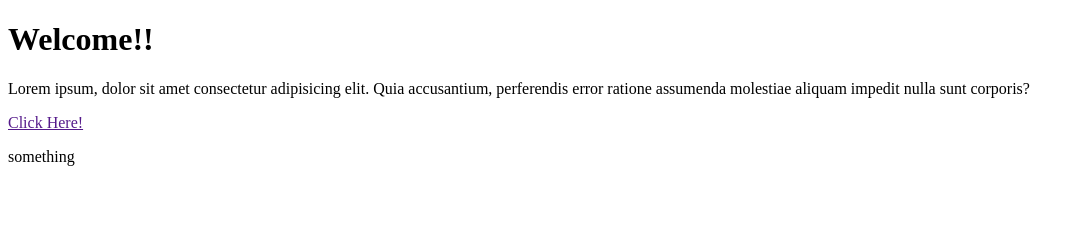
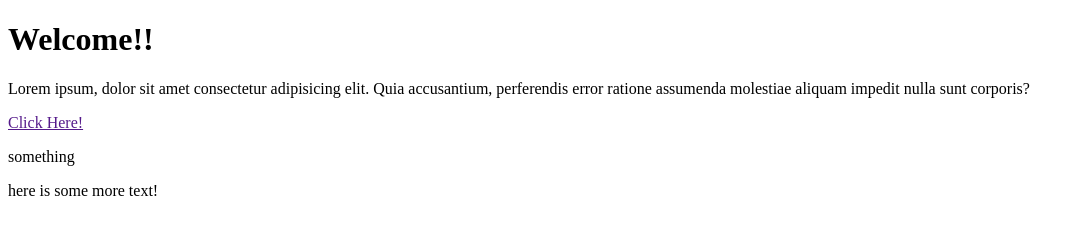
Before and after one commit to EstherEdell/shiny-couscous, a plain HTML site: page index.html in a window 1280 px wide. Shown: the whole page, without its empty margins (0-1084 px from the left). Drawn offline with Linux system fonts and the light colour scheme.

Commit message:
added some text

```diff
--- a/index.html
+++ b/index.html
@@ -11,5 +11,7 @@
     <p>Lorem ipsum, dolor sit amet consectetur adipisicing elit. Quia accusantium, perferendis error ratione assumenda molestiae aliquam impedit nulla sunt corporis?</p>
     <a href="">Click Here!</a>
     <p>something</p>
+
+    <p>here is some more text!</p>
 </body>
 </html>
```
